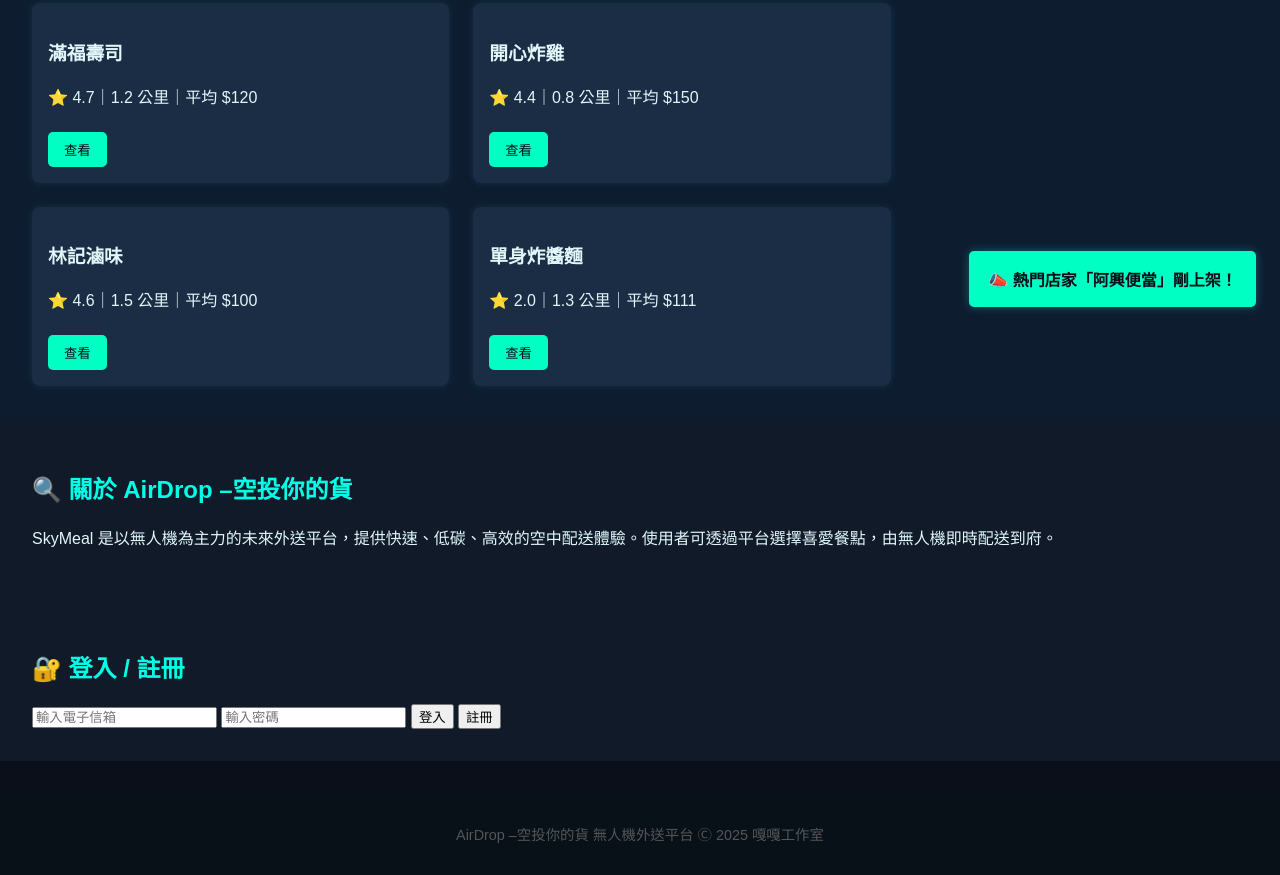
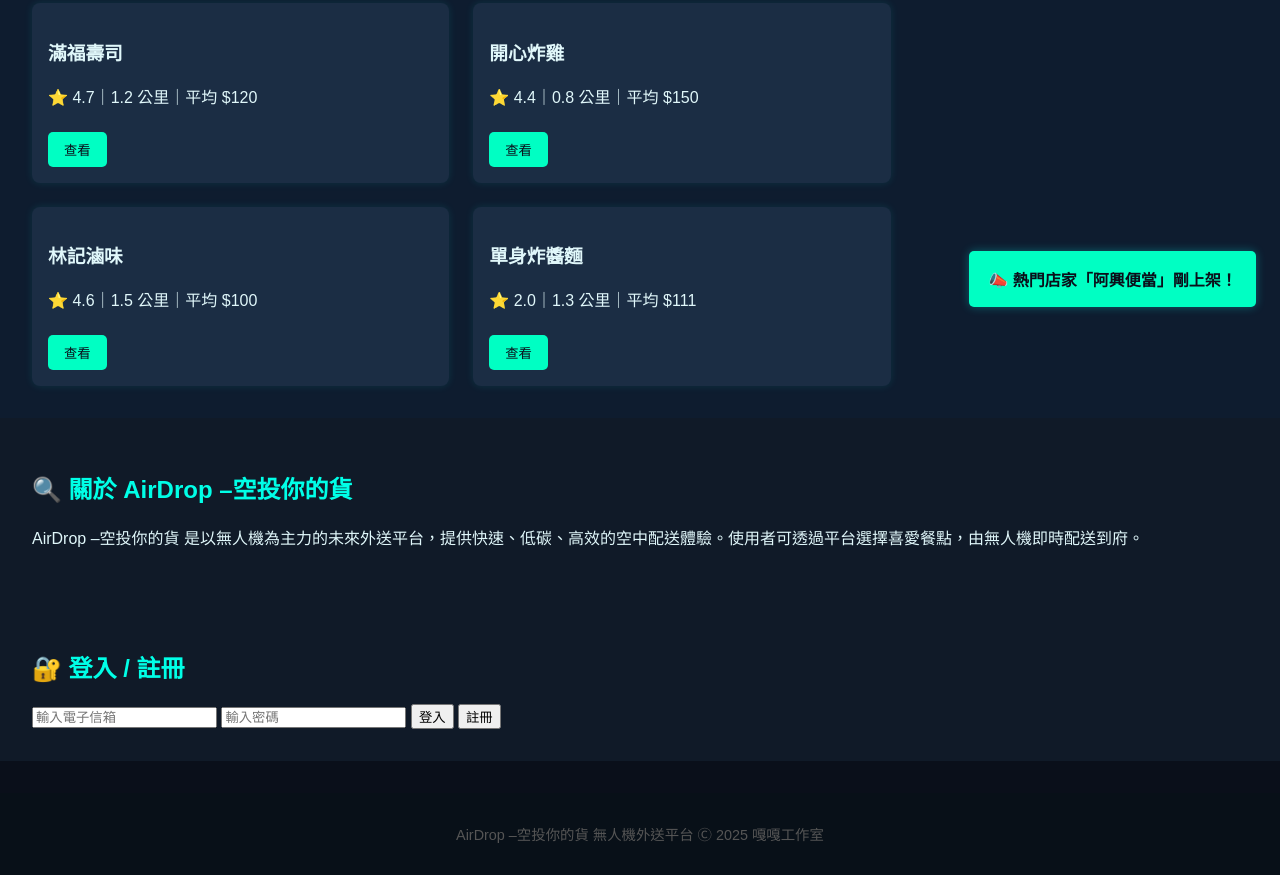
Before and after one commit to fql0237/AirDrop-, a plain HTML site: page index.html in a window 1280 px wide. Shown: the part 469-1344 px from the top of the page. Drawn offline with Linux system fonts and the light colour scheme.

Commit message:
Update index.html

```diff
--- a/index.html
+++ b/index.html
@@ -82,7 +82,7 @@
   <!-- 關於平台 -->
   <section id="about" class="about-section">
     <h2>🔍 關於 AirDrop –空投你的貨</h2>
-    <p>SkyMeal 是以無人機為主力的未來外送平台，提供快速、低碳、高效的空中配送體驗。使用者可透過平台選擇喜愛餐點，由無人機即時配送到府。</p>
+    <p>AirDrop –空投你的貨 是以無人機為主力的未來外送平台，提供快速、低碳、高效的空中配送體驗。使用者可透過平台選擇喜愛餐點，由無人機即時配送到府。</p>
   </section>
 
   <!-- 登入註冊模擬 -->
```
